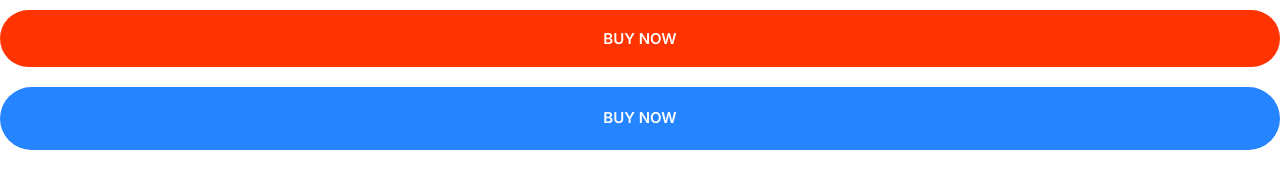
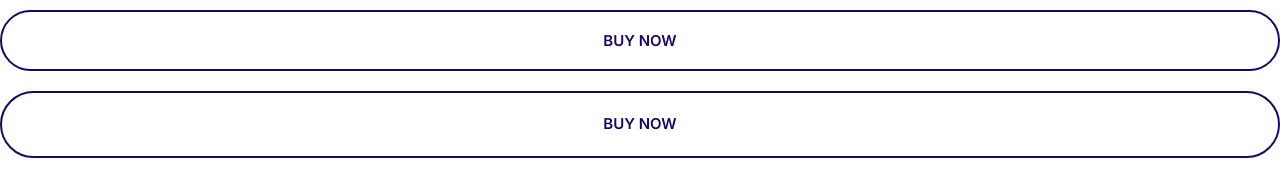
Before and after one commit to srinucode/Hostify, a plain HTML site: page index.html in a window 1280 px wide. Drawn offline with Linux system fonts and the light colour scheme.

Commit message:
Add outline button variant.

```diff
--- a/css/styles.css
+++ b/css/styles.css
@@ -188,6 +188,15 @@ a {
   display: inline-block;
   width: 100%;
 }
+.btn--outline {
+  background: #fff;
+  color: var(--color-headings);
+  border: 2px solid var(--color-headings);
+}
+.btn--outline:hover {
+  background: var(--color-headings);
+  color: #fff;
+}
 @media screen and (min-width: 1024px) {
   .btn {
     font-size: 1.5rem;
--- a/index.html
+++ b/index.html
@@ -16,8 +16,8 @@
   </head>
   <body>
     <div class="container">
-      <button class="btn btn--accent btn--block">Buy now</button>
-      <a href="" class="btn btn--primary btn--block">Buy Now</a>
+      <button class="btn btn--accent btn--block btn--outline">Buy now</button>
+      <a href="" class="btn btn--primary btn--block btn--outline">Buy Now</a>
     </div>
   </body>
 </html>
```
